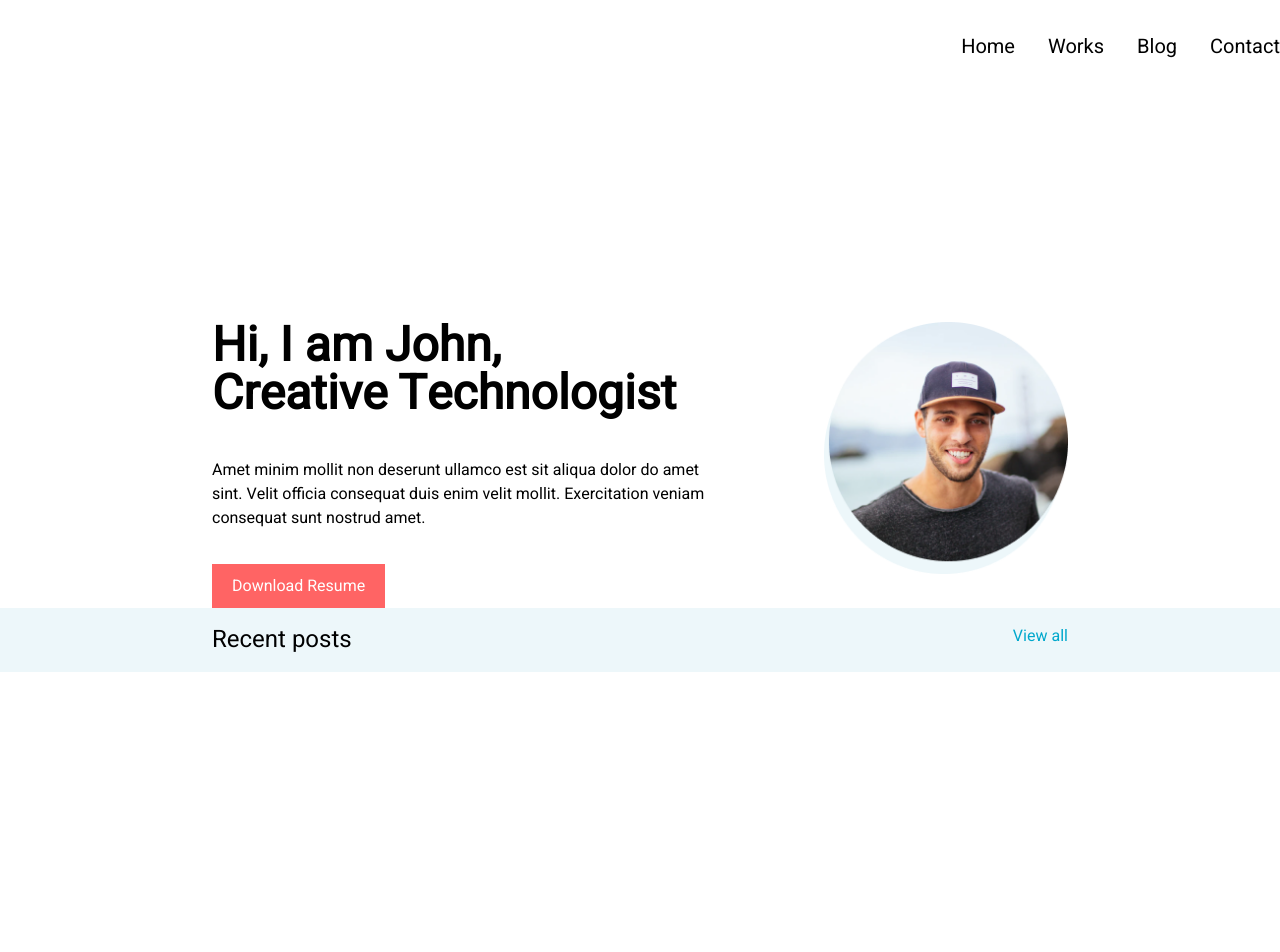
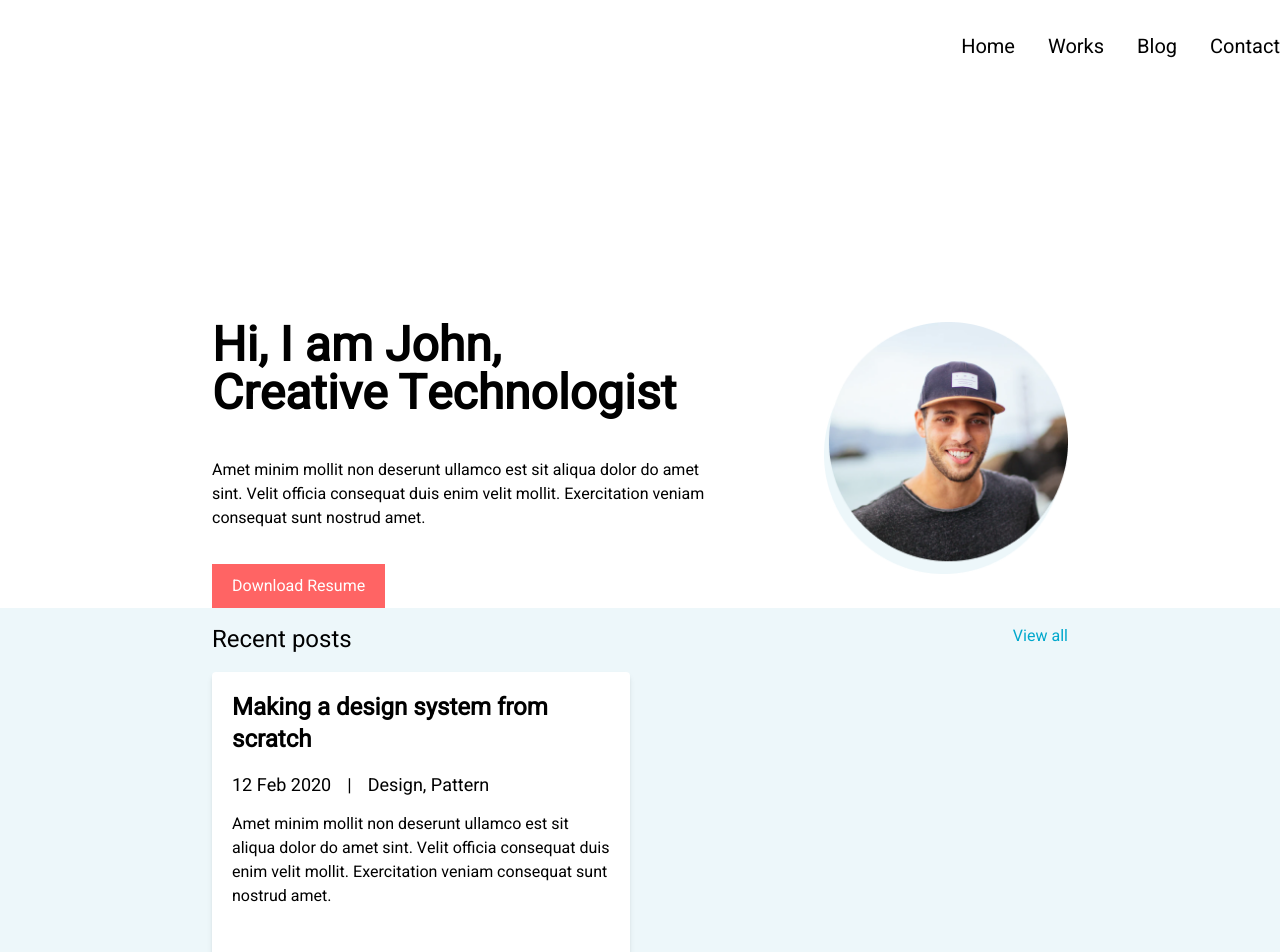
Before and after one commit to vietthom/figma_portfolio, a Next.js app: page / in a window 1280 px wide. Shown: the top 952 px of the page. Before the commit the page ends 800 px from the top, so only its background shows below. Built offline with nearby package versions, Linux system fonts and the light colour scheme.

Commit message:
Recent post card component

```diff
--- a/components/RecentPostCard.jsx
+++ b/components/RecentPostCard.jsx
@@ -1,8 +1,16 @@
-'use client'
+import React from 'react'
 
 const RecentPostCard = () => {
   return (
-    <div>RecentPostCard</div>
+    <div className='bg-white w-[418px] h-[295px] rounded shadow-md p-5'>
+      <h1 className='text-2xl font-bold mb-4'>Making a design system from scratch</h1>
+      <div className='flex space-x-4 text-lg mb-3'>
+        <p>12 Feb 2020</p>
+        <p>|</p>
+        <p>Design, Pattern</p>
+      </div>
+      <p className=''>Amet minim mollit non deserunt ullamco est sit aliqua dolor do amet sint. Velit officia consequat duis enim velit mollit. Exercitation veniam consequat sunt nostrud amet.</p>
+    </div>
   )
 }
 
--- a/components/index.js
+++ b/components/index.js
@@ -3,10 +3,12 @@ import BlogCard from './BlogCard';
 import FeaturedWorkCard from './FeaturedWorkCard';
 import Footer from './Footer';
 import Hero from './Hero';
+import RecentPostCard from './RecentPostCard';
 
 export {
     Navbar,
     Hero,
+    RecentPostCard,
     BlogCard,
     FeaturedWorkCard,
     Footer,
--- a/pages/index.js
+++ b/pages/index.js
@@ -1,5 +1,6 @@
-import { Hero } from '../components'
+import { Hero, RecentPostCard } from '../components'
 import Link from 'next/link'
+
 
 export default function Home() {
   return (
@@ -7,10 +8,11 @@ export default function Home() {
       <Hero />
       <div className='w-full p-4 bg-[#EDF7FA]'>
         <div className='container mx-auto w-[856px]'>
-          <div className='flex justify-between'>
+          <div className='flex justify-between mb-4'>
             <h1 className='text-2xl'>Recent posts</h1>
             <Link href="/blog" className='text-[#00A8CC]'>View all</Link>
           </div>
+          <RecentPostCard />
         </div>
       </div>
     </div>
```
